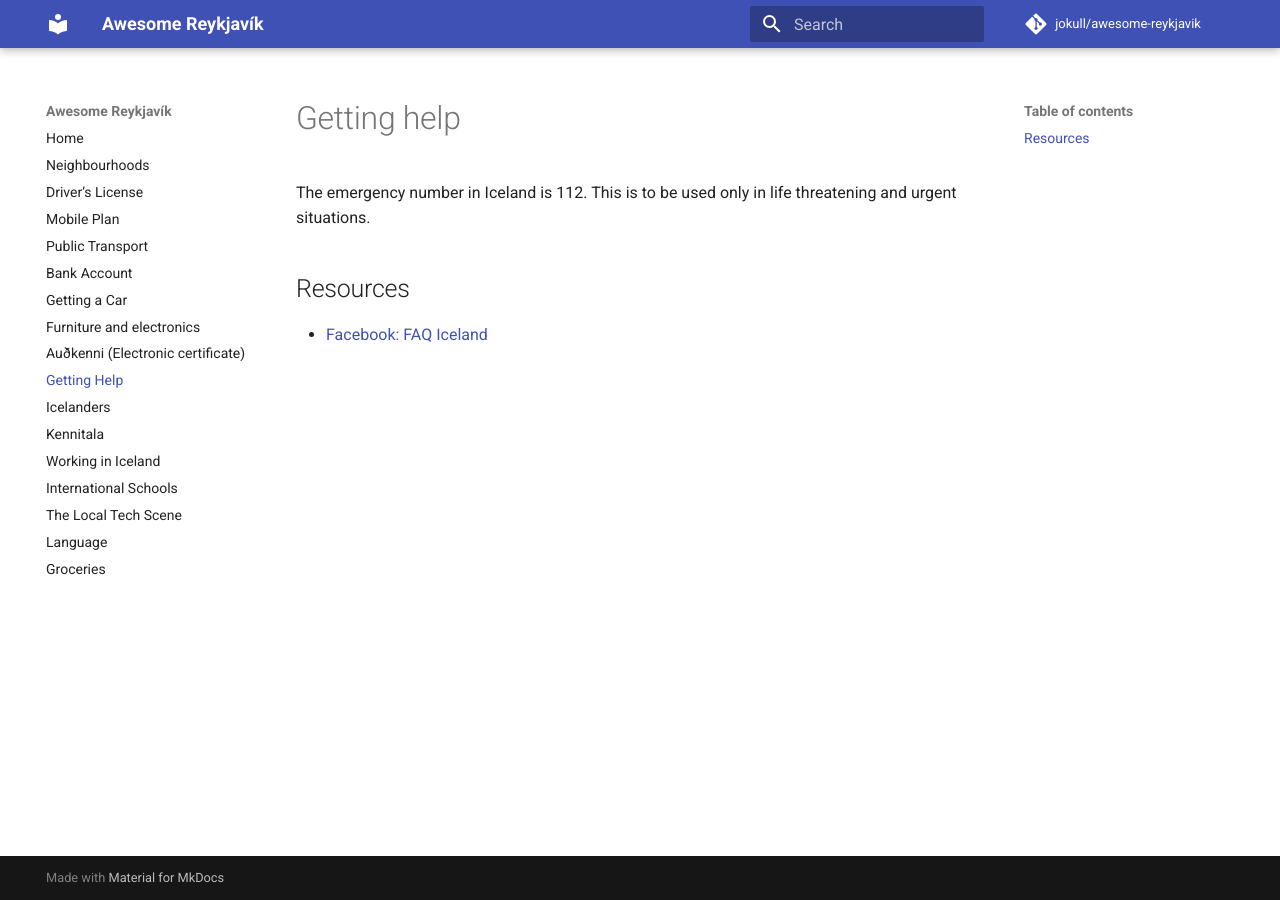
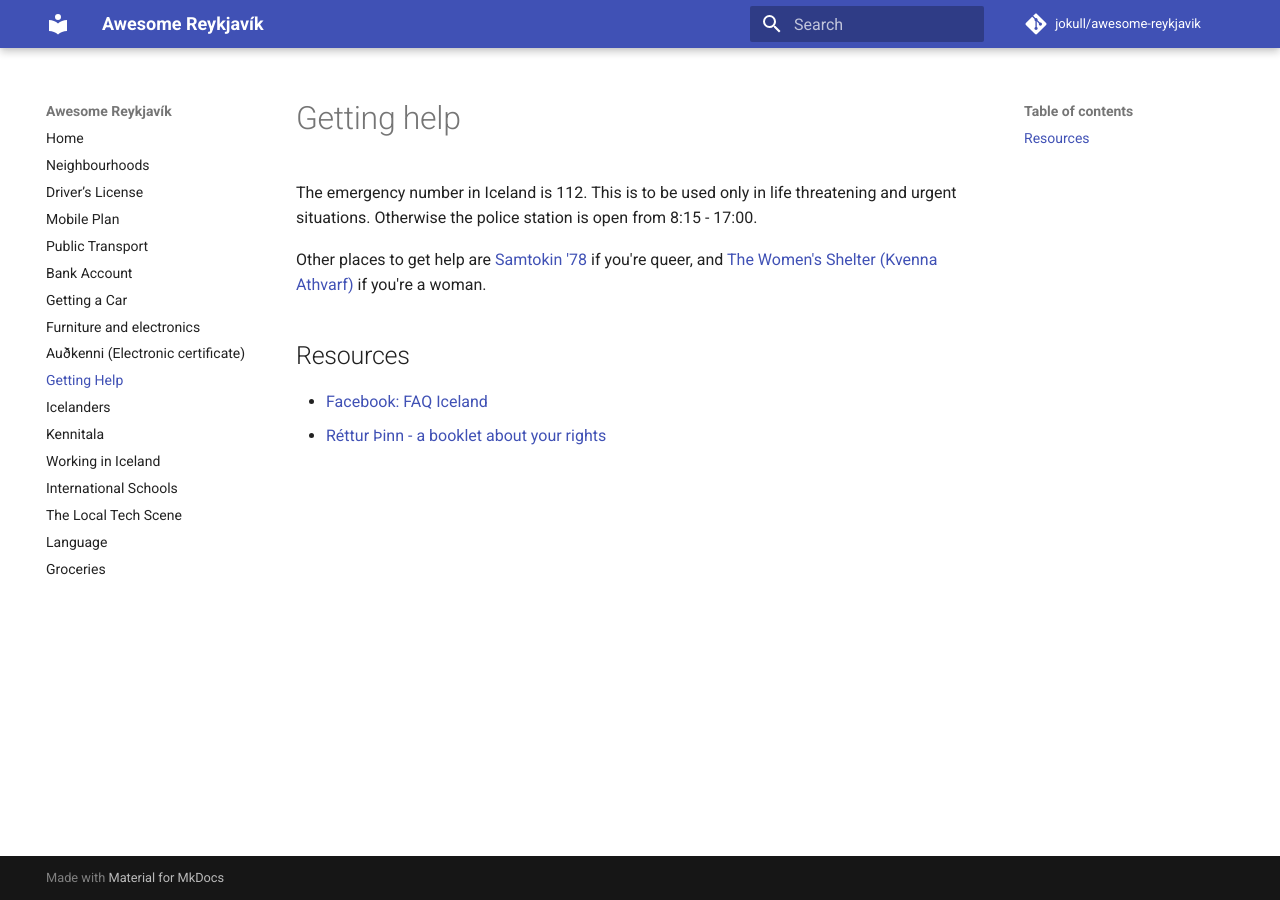
Before and after one commit to jokull/awesome-reykjavik, an MkDocs documentation site: the page built from docs/guides/getting-help.md, in a window 1280 px wide. Built offline with MkDocs 1.6.1 and Material for MkDocs 9.7.7, drawn with Linux system fonts in a browser that asks for light colours; comment, search, counter and statistics services are not loaded.

Commit message:
Create a bicycle guide and other small changes

```diff
--- a/docs/guides/getting-help.md
+++ b/docs/guides/getting-help.md
@@ -1,8 +1,14 @@
 # Getting help
 
 The emergency number in Iceland is 112. This is to be used only in life
-threatening and urgent situations.
+threatening and urgent situations. Otherwise the police station is open from
+8:15 - 17:00.
+
+Other places to get help are [Samtokin
+'78](https://samtokin78.is/english/) if you're queer, and [The Women's Shelter
+(Kvenna Athvarf)](https://kvennaathvarf.is/?lang=en) if you're a woman.
 
 ## Resources
 
 - [Facebook: FAQ Iceland](https://www.facebook.com/groups/FAQiceland/)
+- [Réttur Þinn - a booklet about your rights](https://www.jafnretti.is/is/samfelag-og-vinnumarkadur/rettur-thinn/enska-islenska)
```
Also changed, not shown: docs/guides/bicycles-and-escooters.md (added, +28 -0 lines), docs/guides/getting-a-car.md (+3 -1 lines), docs/index.md (+2 -1 lines).
